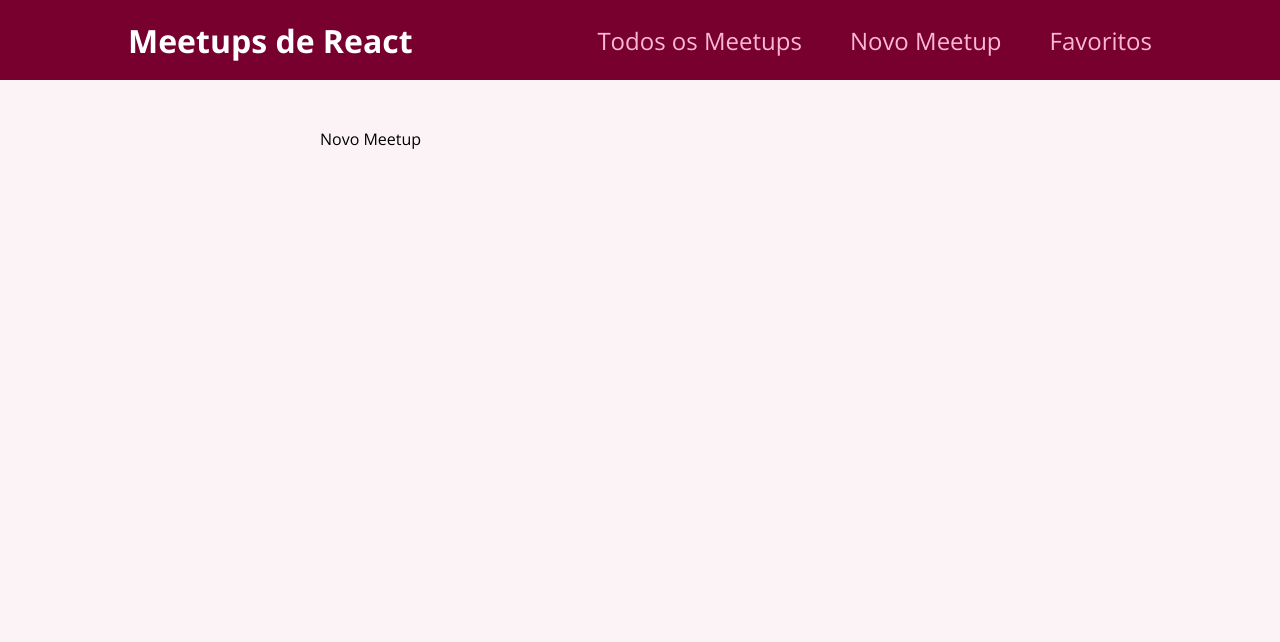
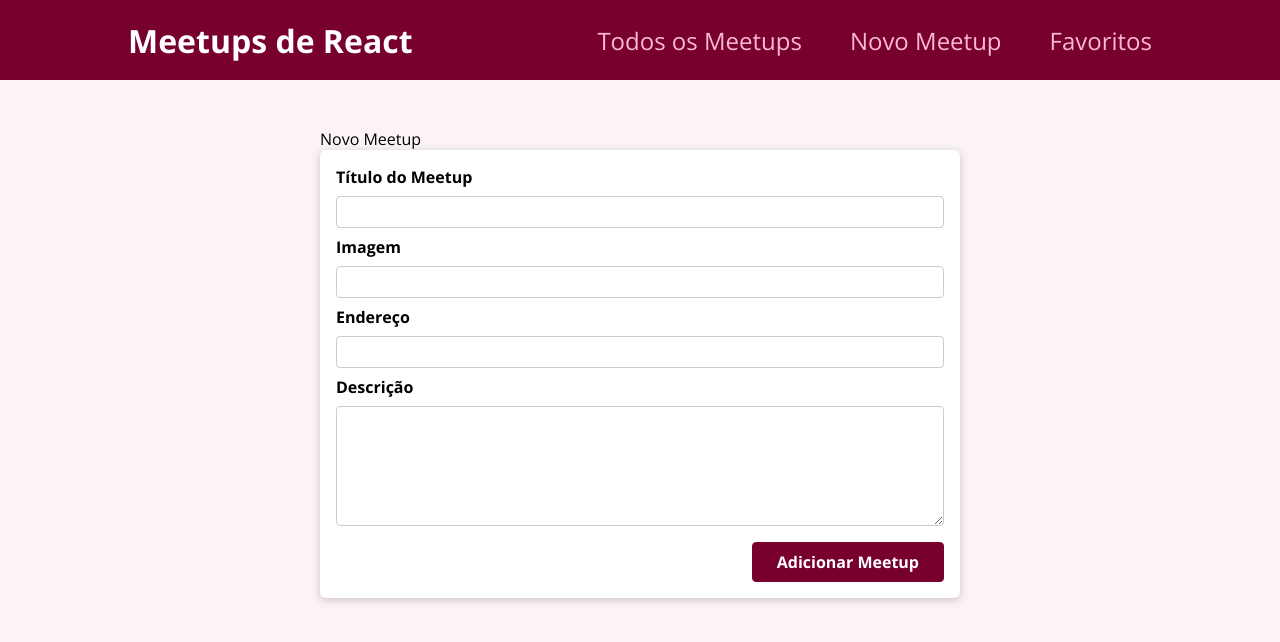
Before and after one commit to CaioTsubake/academind-course, a React (Create React App) app: page /novo-meetup in a window 1280 px wide. Shown: the top 642 px of the page. Built offline with nearby package versions, Linux system fonts and the light colour scheme.

Commit message:
Adicionado formulário de Novos Meetups
Agora a página de Novo Meetup tem um formulário para se cadastrar
novos meetups. O formulário ainda não está ligado a um endpoint

```diff
--- /dev/null
+++ b/src/components/meetups/NovoMeetupForm.js
@@ -0,0 +1,30 @@
+import Card from '../ui/Card';
+import classes from './NovoMeetupForm.module.css'
+
+function NovoMeetupForm(){
+    return <Card>
+        <form className={classes.form}>
+            <div className={classes.control}>
+                <label htmlFor='title'>Título do Meetup</label>
+                <input type="text" id='title' required></input>
+            </div>
+            <div className={classes.control}>
+                <label htmlFor='image'>Imagem</label>
+                <input type="url" id='image' required></input>
+            </div>
+            <div className={classes.control}>
+                <label htmlFor='address'>Endereço</label>
+                <input type="text" id='address' ></input>
+            </div>
+            <div className={classes.control}>
+                <label htmlFor='description'>Descrição</label>
+                <textarea  id='description' required rows='5'></textarea>
+            </div>
+            <div className={classes.actions}>
+                <button>Adicionar Meetup</button>
+            </div>
+        </form>
+    </Card>
+}
+
+export default NovoMeetupForm;
--- /dev/null
+++ b/src/components/meetups/NovoMeetupForm.module.css
@@ -0,0 +1,45 @@
+.form {
+    padding: 1rem;
+  }
+
+  .control {
+    margin-bottom: 0.5rem;
+  }
+
+  .control label {
+    display: block;
+    font-weight: bold;
+    margin-bottom: 0.5rem;
+  }
+
+  .control input,
+  .control textarea {
+    display: block;
+    font: inherit;
+    border-radius: 4px;
+    border: 1px solid #ccc;
+    padding: 0.25rem;
+    width: 100%;
+  }
+
+  .actions {
+    margin-top: 1rem;
+    text-align: right;
+  }
+
+  .actions button {
+    font: inherit;
+    cursor: pointer;
+    background-color: #77002e;
+    color: white;
+    padding: 0.5rem 1.5rem;
+    border: 1px solid #77002e;
+    border-radius: 4px;
+    font-weight: bold;
+  }
+
+  .actions button:hover,
+  .actions button:active {
+    background-color: #a50e48;
+    border-color: #a50e48;
+  }
--- a/src/pages/NovoMeetup.js
+++ b/src/pages/NovoMeetup.js
@@ -1,5 +1,10 @@
+import NovoMeetupForm from "../components/meetups/NovoMeetupForm";
+
 function NovoMeetupPagina() {
-    return <div>Novo Meetup</div>
+    return <div>
+        Novo Meetup
+        <NovoMeetupForm />
+        </div>
 }
 
 export default NovoMeetupPagina;
```
